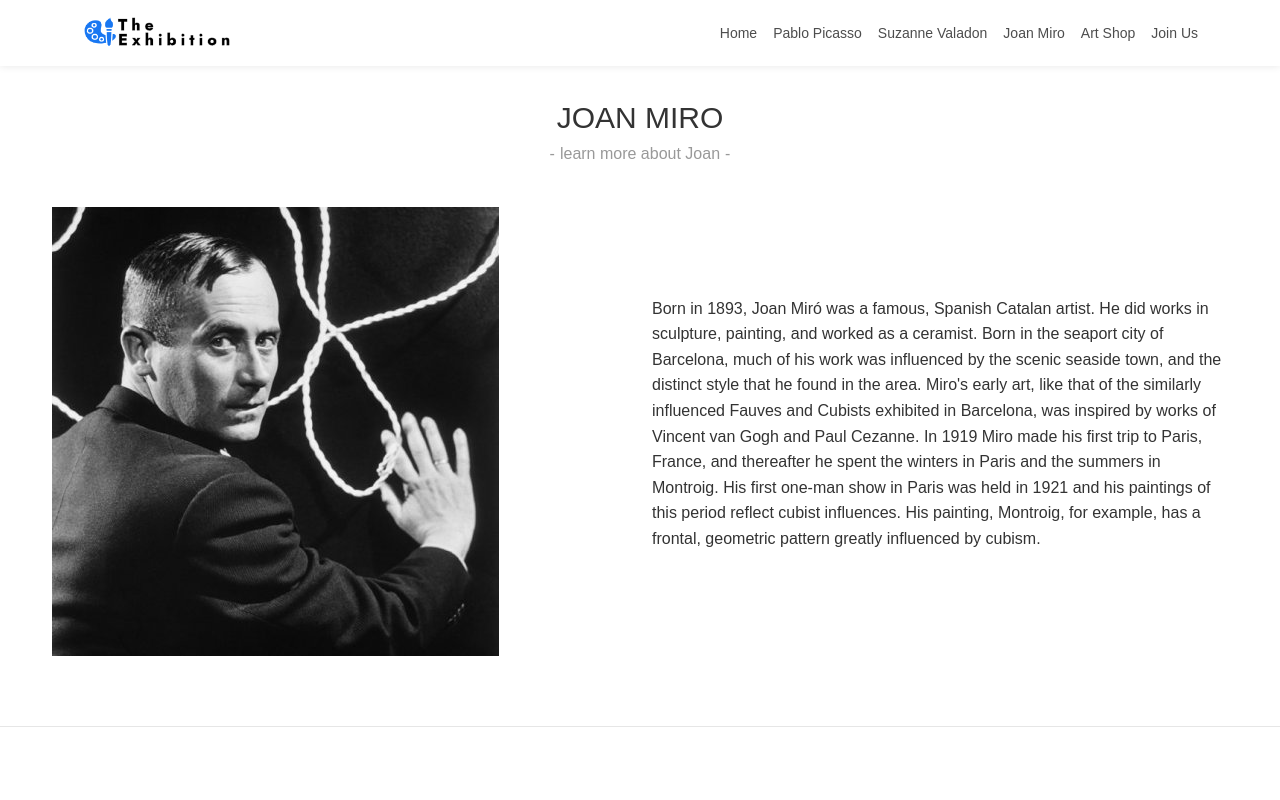
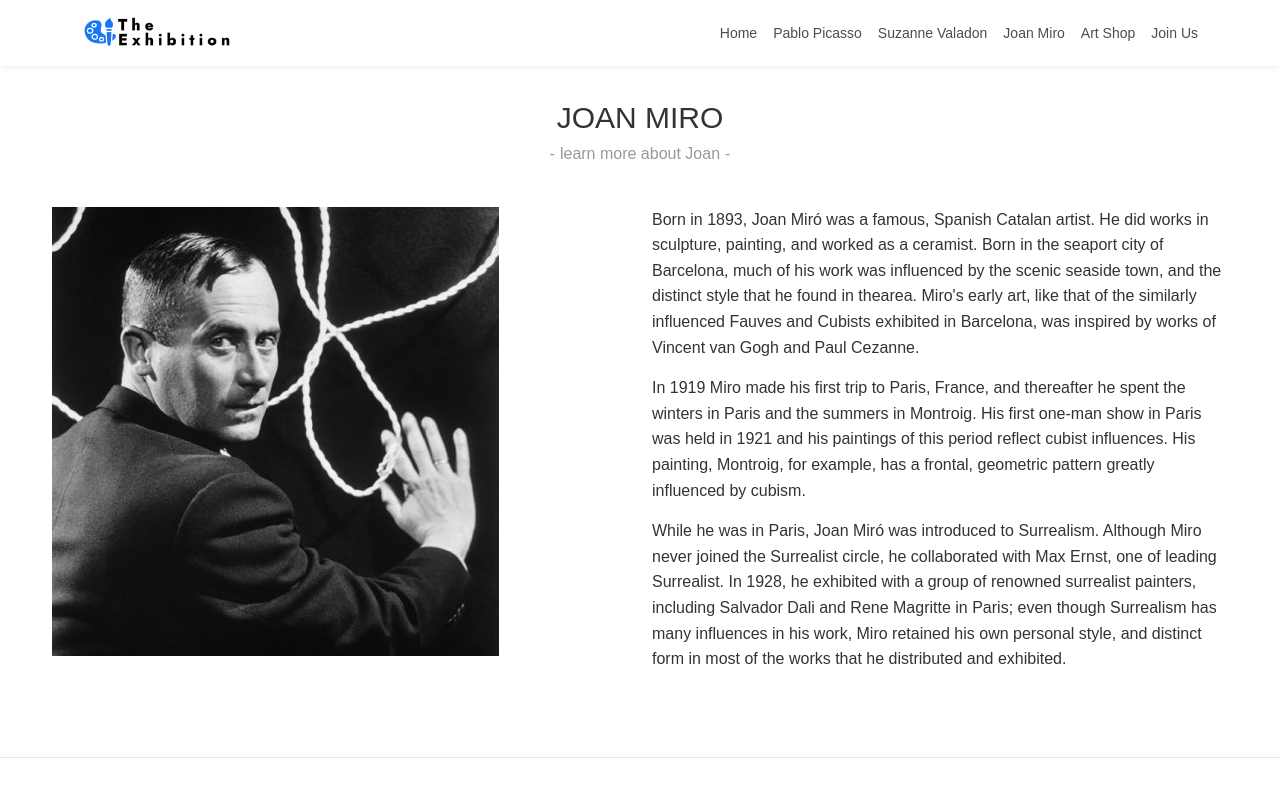
Before and after one commit to hristokarchev25/TheExhibitionWeb-App, a React (Create React App) app: page /joanPage in a window 1280 px wide. Shown: the top 800 px of the page. Built offline with nearby package versions, Linux system fonts and the light colour scheme.

Commit message:
fix/ links to pages and added more description

```diff
--- a/src/components/ImageSlider/ImageSlider.js
+++ b/src/components/ImageSlider/ImageSlider.js
@@ -8,7 +8,7 @@ var heroData = [
         image: require('../../assets/img-hero1.jpg'),
         title: 'Pablo Picasso',
         description: 'Every child is an artist. The problem is how to remain an artist once he grows up.',
-        link: 'https://www.google.com',
+        link: '/pabloPage',
         btnText: 'Learn More'
     },
     {
@@ -16,7 +16,7 @@ var heroData = [
         image: require('../../assets/img-hero2.jpg'),
         title: 'Suzanne Valadon',
         description: 'I had great masters. I took the best of them of their teachings, of their examples. I found myself, I made myself, and I said what I had to say.',
-        link: 'https://www.facebook.com',
+        link: '/suzannePage',
         btnText: 'Learn More'
     },
     {
@@ -24,7 +24,7 @@ var heroData = [
         image: require('../../assets/img-hero3.jpg'),
         title: 'Joan Miró',
         description: 'It is the young people who interest me, and not the old dodos. If I go on working, it is for the year 2000, and for the people of tomorrow.',
-        link: 'https://www.twitter.com',
+        link: '/joanPage',
         btnText: 'Learn More'
     },
     {
--- a/src/components/InfoSection/Data.js
+++ b/src/components/InfoSection/Data.js
@@ -10,7 +10,9 @@ export const pabloObj = {
     nameOfPage: 'Pablo Picasso',
     subtitle: 'learn more about Pablo',
     image: pabloImg,
-    descriptionParahraph: 'Pablo Ruiz Picasso (25 October 1881 – 8 April 1973) was a Spanish painter, sculptor, printmaker, ceramicist, and theatre designer who spent most of his adult life in France. One of the most influential artists of the 20th century, he is known for co-founding the Cubist movement, the invention of constructed sculpture, the co-invention of collage, and for the wide variety of styles that he helped develop and explore'
+    descriptionParahraph: 'Pablo Ruiz Picasso (25 October 1881 – 8 April 1973) was a Spanish painter, sculptor, printmaker, ceramicist, and theatre designer who spent most of his adult life in France. One of the most influential artists of the 20th century, he is known for co-founding the Cubist movement, the invention of constructed sculpture, the co-invention of collage, and for the wide variety of styles that he helped develop and explore.',
+    descriptionParahraphTwo: 'Picasso\'s Blue Period (1901–1904), characterized by sombre paintings rendered in shades of blue and blue-green only occasionally warmed by other colours, began either in Spain in early 1901 or in Paris in the second half of the year. Many paintings of gaunt mothers with children date from the Blue Period, during which Picasso divided his time between Barcelona and Paris.',
+    descriptionParahraphThree: 'The Rose Period (1904–1906) is characterized by a lighter tone and style utilizing orange and pink colours and featuring many circus people, acrobats and harlequins known in France as saltimbanques. The harlequin, a comedic character usually depicted in checkered patterned clothing, became a personal symbol for Picasso.'
 };
 
 export const suzanneObj = {
@@ -18,7 +20,9 @@ export const suzanneObj = {
     nameOfPage: 'Suzanne Valadon',
     subtitle: 'learn more about Suzanne',
     image: suzanneImg,
-    descriptionParahraph: 'Marie-Clémentine Valadon ( 23 September 1865 – 7 April 1938) was a French painter who was born at Bessines-sur-Gartempe, Haute-Vienne, France. In 1894, Valadon became the first woman painter admitted to the Société Nationale des Beaux-Arts. She was also the mother of painter Maurice Utrillo. Valadon spent nearly 40 years of her life as an artist. The subjects of her drawings and paintings, such as Joy of Life (1911), included mostly female nudes, portraits of women, still lifes, and landscapes. She never attended the academy and was never confined within a set tradition or style of art.'
+    descriptionParahraph: 'Marie-Clémentine Valadon ( 23 September 1865 – 7 April 1938) was a French painter who was born at Bessines-sur-Gartempe, Haute-Vienne, France. In 1894, Valadon became the first woman painter admitted to the Société Nationale des Beaux-Arts. She was also the mother of painter Maurice Utrillo. Valadon spent nearly 40 years of her life as an artist. The subjects of her drawings and paintings, such as Joy of Life (1911), included mostly female nudes, portraits of women, still lifes, and landscapes. She never attended the academy and was never confined within a set tradition or style of art.',
+    descriptionParahraphTwo: 'Valadon\'s self-portraits, portraits, nudes, landscapes, and still lifes remain detached from trends and contemporaneous aspects of academic art. The subjects of Valadon\'s paintings often reinvent the old master themes: women bathing, reclining nudes, and interior scenes.',
+    descriptionParahraphThree: 'Valadon emphasized the importance of the composition of her portraits over techniques such as painting expressive eyes. Her later works, such as Blue Room (1923), are brighter in color and show a new emphasis on decorative backgrounds and patterned materials.'
 };
 
 export const joanObj = {
@@ -26,5 +30,7 @@ export const joanObj = {
     nameOfPage: 'Joan Miro',
     subtitle: 'learn more about Joan',
     image: joanImg,
-    descriptionParahraph: 'Born in 1893, Joan Miró was a famous, Spanish Catalan artist. He did works in sculpture, painting, and worked as a ceramist. Born in the seaport city of Barcelona, much of his work was influenced by the scenic seaside town, and the distinct style that he found in the area.  Miro\'s early art, like that of the similarly influenced Fauves and Cubists exhibited in Barcelona, was inspired by works of Vincent van Gogh and Paul Cezanne. In 1919 Miro made his first trip to Paris, France, and thereafter he spent the winters in Paris and the summers in Montroig. His first one-man show in Paris was held in 1921 and his paintings of this period reflect cubist influences. His painting, Montroig, for example, has a frontal, geometric pattern greatly influenced by cubism.'
+    descriptionParahraph: 'Born in 1893, Joan Miró was a famous, Spanish Catalan artist. He did works in sculpture, painting, and worked as a ceramist. Born in the seaport city of Barcelona, much of his work was influenced by the scenic seaside town, and the distinct style that he found in thearea.  Miro\'s early art, like that of the similarly influenced Fauves and Cubists exhibited in Barcelona, was inspired by works of Vincent van Gogh and Paul Cezanne.',
+    descriptionParahraphTwo: 'In 1919 Miro made his first trip to Paris, France, and thereafter he spent the winters in Paris and the summers in Montroig. His first one-man show in Paris was held in 1921 and his paintings of this period reflect cubist influences. His painting, Montroig, for example, has a frontal, geometric pattern greatly influenced by cubism.',
+    descriptionParahraphThree: 'While he was in Paris, Joan Miró was introduced to Surrealism. Although Miro never joined the Surrealist circle, he collaborated with Max Ernst, one of leading Surrealist. In 1928, he exhibited with a group of renowned surrealist painters, including Salvador Dali and Rene Magritte in Paris; even though Surrealism has many influences in his work, Miro retained his own personal style, and distinct form in most of the works that he distributed and exhibited.'
 };
--- a/src/components/InfoSection/InfoSection.css
+++ b/src/components/InfoSection/InfoSection.css
@@ -1,7 +1,3 @@
 #info-header {
     margin: 30px 0 5px
 }
-
-.info-paragraph {
-    align-self: center;
-}
--- a/src/components/InfoSection/InfoSection.js
+++ b/src/components/InfoSection/InfoSection.js
@@ -11,7 +11,9 @@ function InfoSection({
     nameOfPage,
     subtitle,
     image,
-    descriptionParahraph
+    descriptionParahraph,
+    descriptionParahraphTwo,
+    descriptionParahraphThree
 }) {
     return (
         <section className="block about-block">
@@ -26,6 +28,8 @@ function InfoSection({
                     </Col>
                     <Col className='info-paragraph' sm={6}>
                         <p>{descriptionParahraph}</p>
+                        <p>{descriptionParahraphTwo}</p>
+                        <p>{descriptionParahraphThree}</p>
                     </Col>
                 </Row>
             </Container>
```
